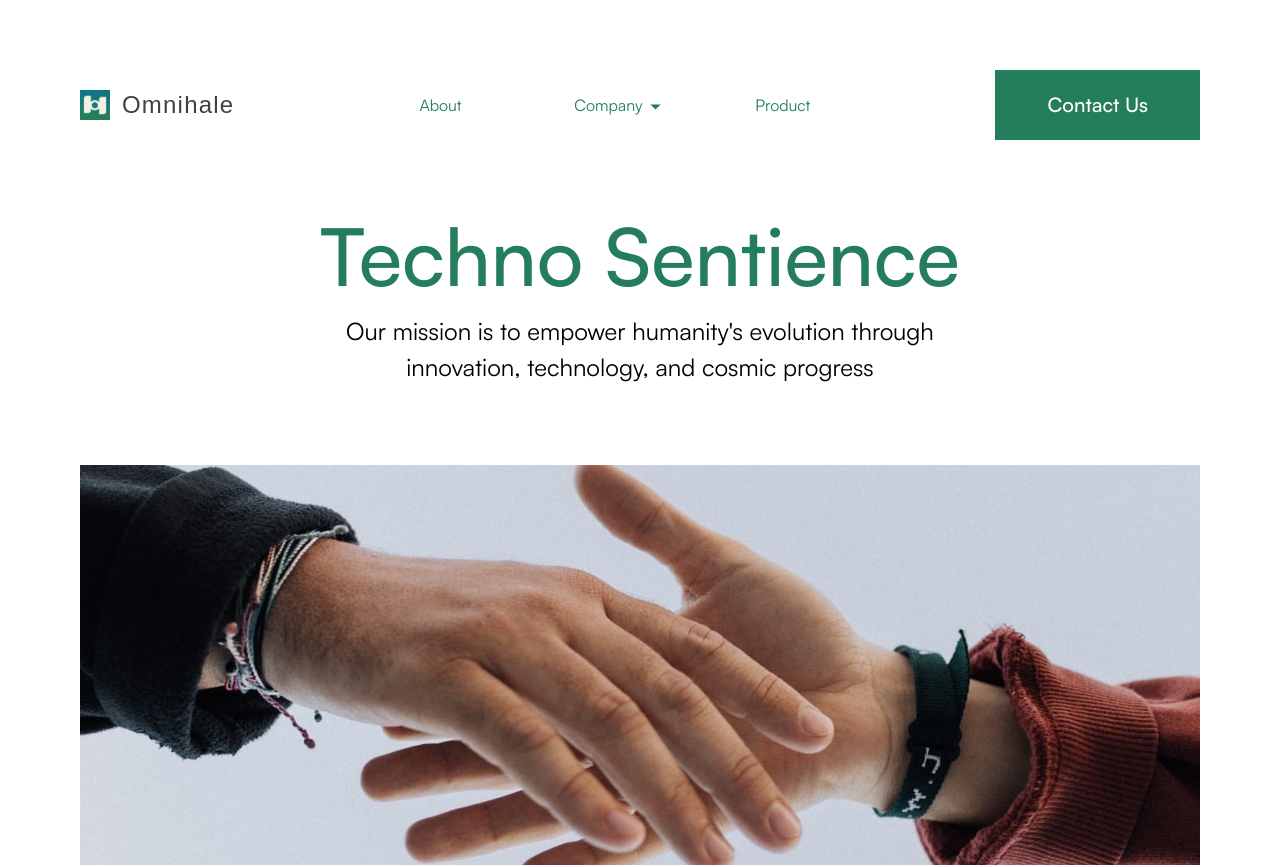
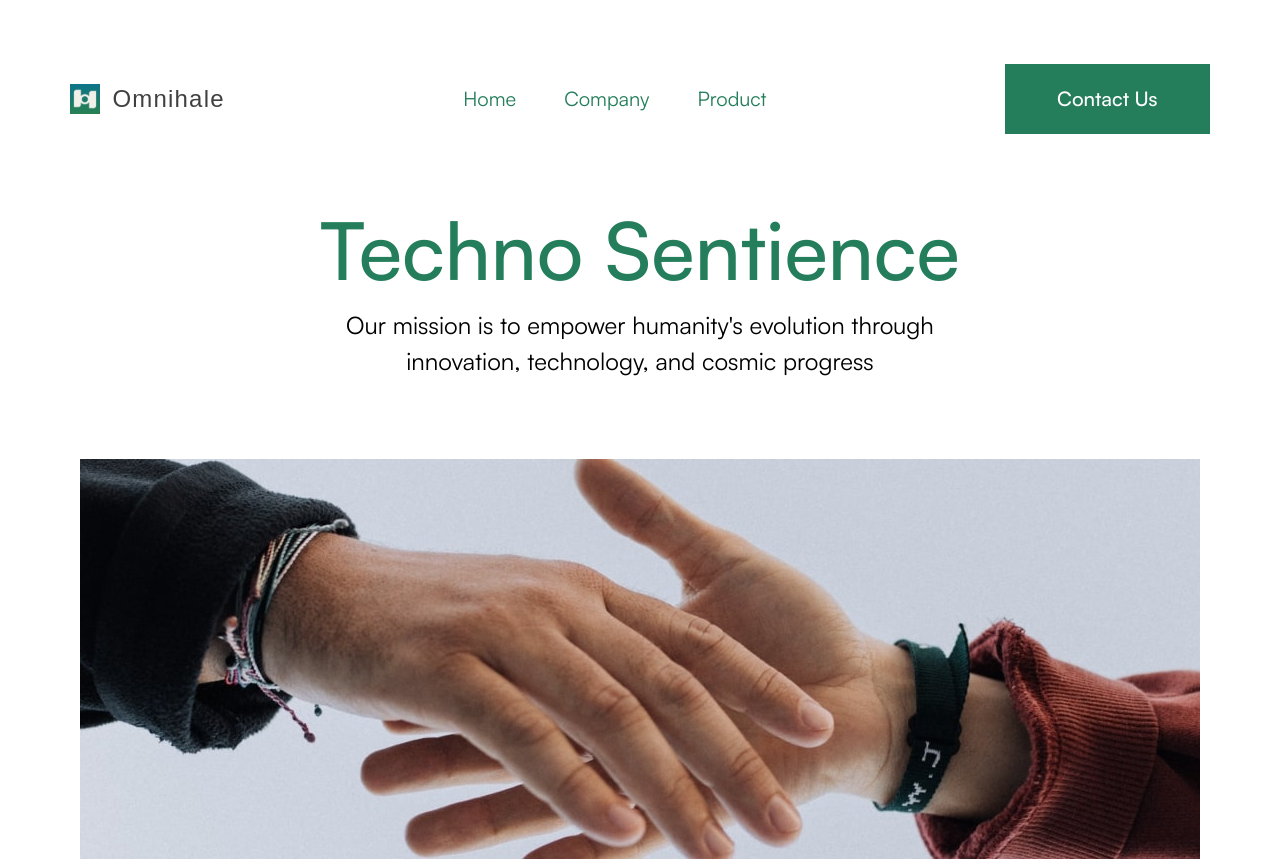
Before and after one commit to omnihale-inc/about, a Next.js app: page / in a window 1280 px wide. Shown: the top 867 px of the page. Built offline with nearby package versions, Linux system fonts and the light colour scheme; a web font is replaced by a local one.

Commit message:
desktop navigation sample

```diff
--- a/src/components/navigation/DesktopNavigation.tsx
+++ b/src/components/navigation/DesktopNavigation.tsx
@@ -1,5 +1,6 @@
 import Image from 'next/image';
 import { NextFont } from 'next/dist/compiled/@next/font';
+import data from '@/constants/data.json'
 import { AnimatePresence, motion } from 'framer-motion';
 import { MdArrowDropDown, MdArrowDropUp } from 'react-icons/md';
 
@@ -7,6 +8,7 @@ import { withGreenButton } from '../withButtonStyle';
 import ContactUsButton from '../ContactUsButton';
 import { IconContext } from 'react-icons';
 import { useState } from 'react';
+import HeaderLink from '../Element/HeaderLink';
 
 type DesktopNavigationProps = {
   font: NextFont;
@@ -15,13 +17,14 @@ type DesktopNavigationProps = {
 const GreenContactUsButton = withGreenButton(ContactUsButton);
 
 const DesktopNavigation = (props: DesktopNavigationProps) => {
+  const navData = data.footer.links
   const [companyDropdown, setCompanyDropdown] = useState(false);
   const [animate, setAnimate] = useState({
     buttonRotateDown: false,
     buttonRotateUp: false,
   });
   return (
-    <div className='flex pt-[70px] px-[80px] items-center justify-between'>
+    <div className='container-wrap mx-auto flex justify-between items-center pt-16'>
       <div className='flex items-center'>
         <Image src='/logo.svg' width={30} height={30} alt='logo' />
         <h3
@@ -30,8 +33,11 @@ const DesktopNavigation = (props: DesktopNavigationProps) => {
           <a href='/'>Omnihale</a>
         </h3>
       </div>
-      <div className='md:basis-[201px]  lg:basis-[391px] text-[#247e5b]'>
-        <ul className='flex justify-between '>
+      <div className='flex space-x-12'>
+        {navData.map((linkItem, _)=> (
+          <HeaderLink subLinks={linkItem.sublinks} href={linkItem.href} text={linkItem.text} isDropDow={linkItem.isDropDow}/>
+        ))}
+        {/* <ul className='flex justify-between '>
           <a href='/'>
             <li>About</li>
           </a>
@@ -93,7 +99,8 @@ const DesktopNavigation = (props: DesktopNavigationProps) => {
           <a href='https://omnihale.com'>
             <li>Product</li>
           </a>
-        </ul>
+        </ul> */}
+
       </div>
       <div>
         <GreenContactUsButton />
```
